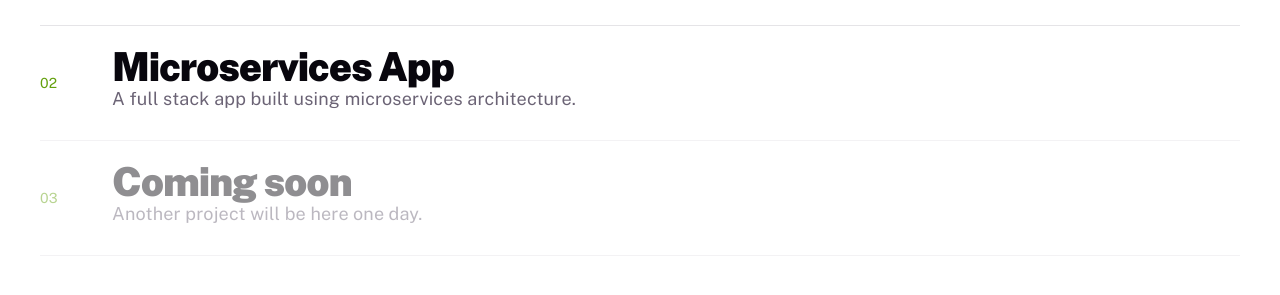
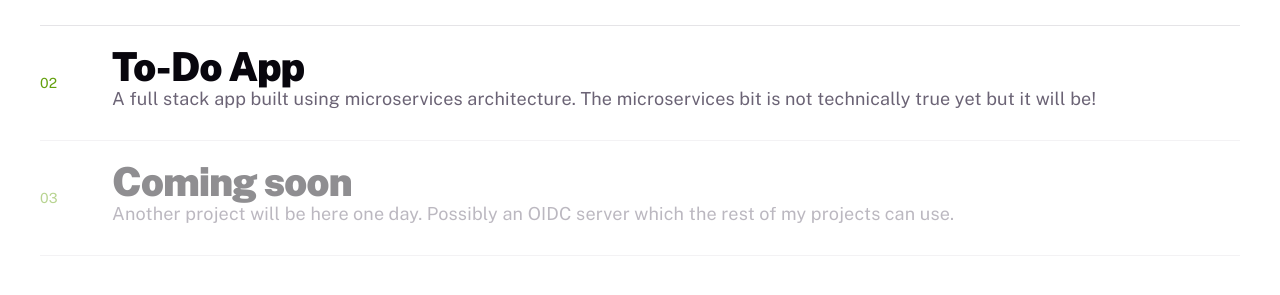
Before and after one commit to rob-barlow/portfolio, a website built with Vite: page index.html in a window 1280 px wide. Shown: the part 729-1024 px from the top of the page. Built offline with nearby package versions, Linux system fonts and the light colour scheme; a web font is replaced by a local one.

Commit message:
Update projects

```diff
--- a/index.html
+++ b/index.html
@@ -144,11 +144,11 @@
           </span>
           <span class="arrow">&nearr;</span>
         </a>
-        <a class="project" href="https://game-engine.robdev.uk">
+        <a class="project" href="https://todo.robdev.uk">
           <span class="num">02</span>
           <span class="text">
-            <strong>Microservices App</strong>
-            <em>A full stack app built using microservices architecture.</em>
+            <strong>To-Do App</strong>
+            <em>A full stack app built using microservices architecture. The microservices bit is not technically true yet but it will be!</em>
           </span>
           <span class="arrow">&nearr;</span>
         </a>
@@ -156,7 +156,7 @@
           <span class="num">03</span>
           <span class="text">
             <strong>Coming soon</strong>
-            <em>Another project will be here one day.</em>
+            <em>Another project will be here one day. Possibly an OIDC server which the rest of my projects can use.</em>
           </span>
         </div>
       </section>
```
